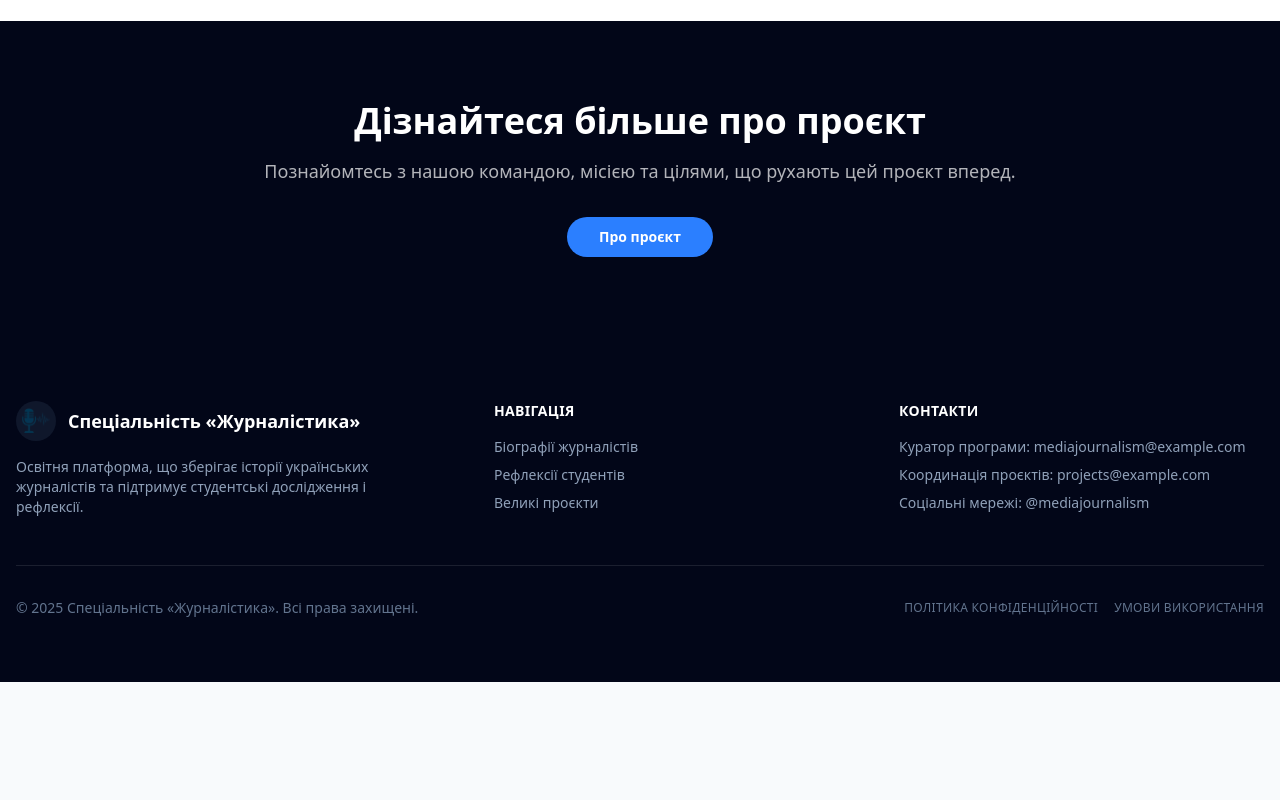
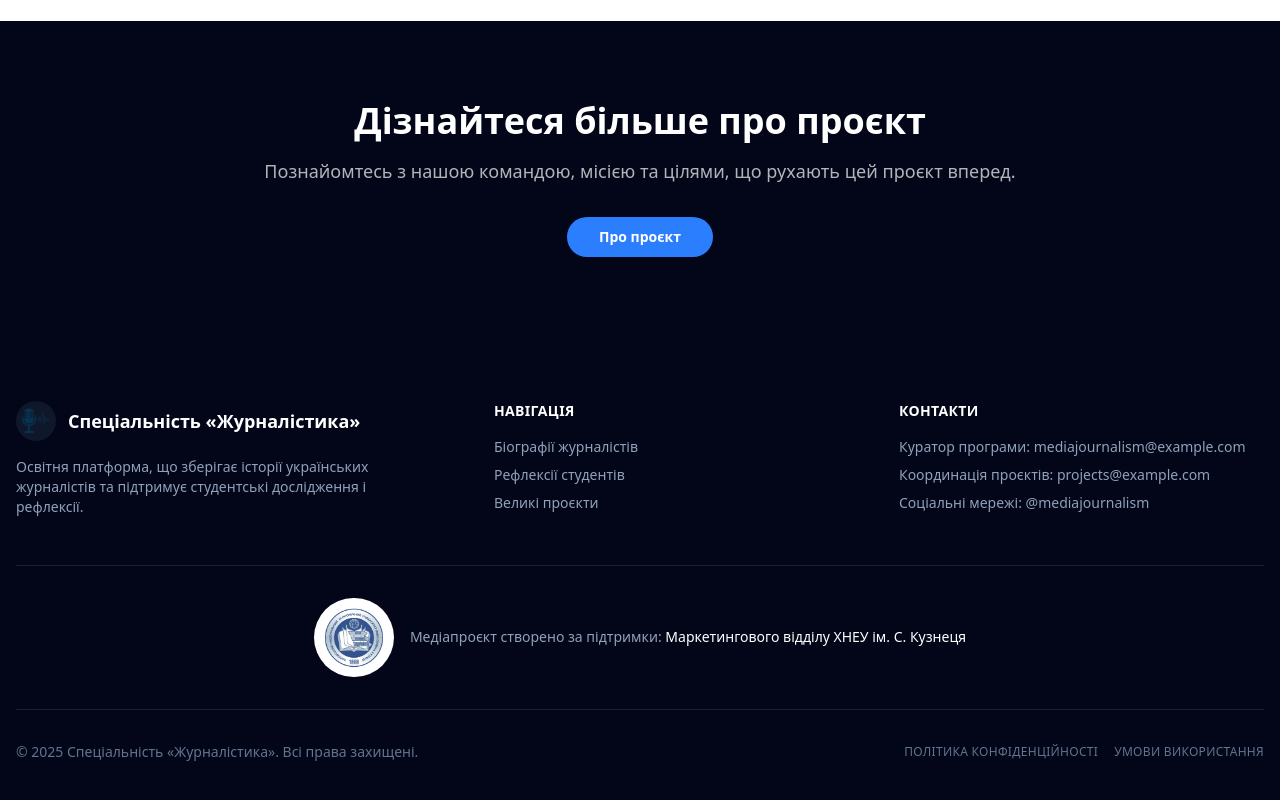
Before and after one commit to shameworm/media-blog-journalism, a Next.js app in the folder nextjs-media-blog-journalism/: page / in a window 1280 px wide. Shown: the part 2060-2860 px from the top of the page. Before the commit the page ends 2742 px from the top, so only its background shows below. Built offline with nearby package versions, Linux system fonts and the light colour scheme; no server answers.

Commit message:
feat: add partnership_logo and hyperlink

```diff
--- a/nextjs-media-blog-journalism/src/components/Footer.tsx
+++ b/nextjs-media-blog-journalism/src/components/Footer.tsx
@@ -50,6 +50,38 @@ export default function Footer() {
           </div>
         </div>
 
+        <div className="border-b border-white/10 py-8">
+          <div className="flex flex-col items-center gap-4 md:flex-row md:justify-center">
+            <a
+              href="https://hneu.edu.ua/"
+              target="_blank"
+              rel="noopener noreferrer"
+              className="transition hover:opacity-80"
+            >
+              <Image
+                src="/images/partnership_logo.JPG"
+                alt="Харківський національний економічний університет імені Семена Кузнеця"
+                width={80}
+                height={80}
+                className="rounded-full"
+              />
+            </a>
+            <div className="text-center md:text-left">
+              <p className="text-sm text-slate-400">
+                Медіапроєкт створено за підтримки:{' '}
+                <a
+                  href="https://hneu.edu.ua/"
+                  target="_blank"
+                  rel="noopener noreferrer"
+                  className="text-white hover:text-blue-400 transition"
+                >
+                  Маркетингового відділу ХНЕУ ім. С. Кузнеця
+                </a>
+              </p>
+            </div>
+          </div>
+        </div>
+
         <div className="flex flex-col gap-4 pt-8 text-sm text-slate-500 md:flex-row md:items-center md:justify-between">
           <p>© {new Date().getFullYear()} Спеціальність &laquo;Журналістика&raquo;. Всі права захищені.</p>
           <div className="flex gap-4 text-xs uppercase tracking-wide">
```
Also changed, not shown: nextjs-media-blog-journalism/public/images/partnership_logo.JPG (added).
